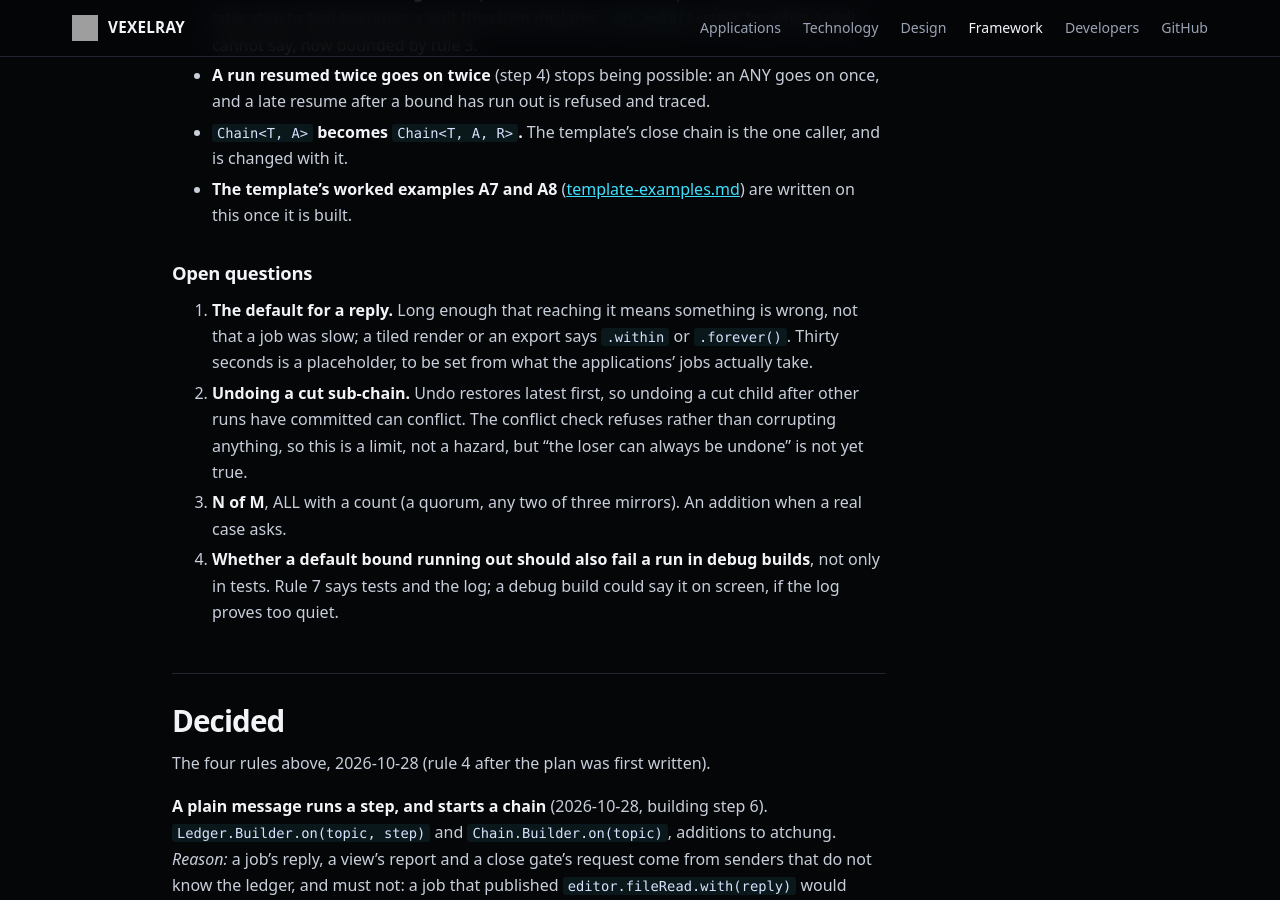
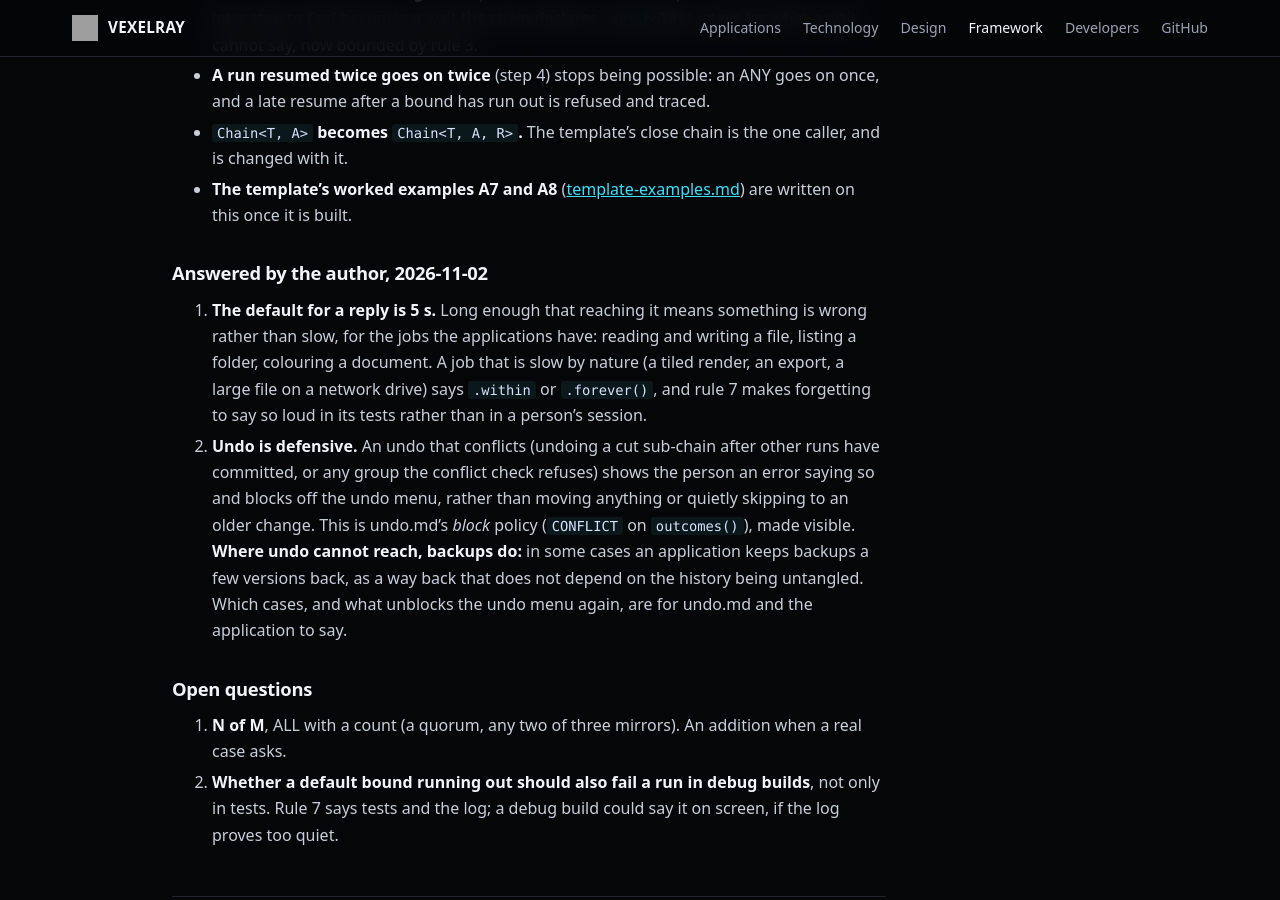
Before and after one commit to sibarum/vexelray-framework, a Jekyll site: the page built from docs/plans/chains.md, in a window 1280 px wide and 900 px high, scrolled down 15389 px. Built offline with Jekyll 4.4.1, drawn with Linux system fonts in a browser that asks for light colours; our own code applies the rules of GitHub Pages for plain Markdown files; some of the changed text lies outside the part shown.

Commit message:
Chains: the author's answers, a 5 s reply default and defensive undo
The default bound for a reply is 5 s; a job slow by nature says within or
forever. An undo that conflicts shows an error and blocks the undo menu
rather than moving anything, and some applications keep backups a few
versions back where undo cannot reach.

Co-Authored-By: Claude Opus 5.5 <noreply@anthropic.com>

```diff
--- a/docs/plans/chains.md
+++ b/docs/plans/chains.md
@@ -414,7 +414,7 @@ Chain.start("close", editor, Editor::closeAsked)
 
    | Waiting for | Default bound | Why |
    | --- | --- | --- |
-   | a reply to a request the run made | a time (`DEFAULT_REPLY`, see open question 1) | a stuck job is the usual invisible hang |
+   | a reply to a request the run made | a time: **5 s** (the author, 2026-11-02; see *Answered*) | a stuck job is the usual invisible hang |
    | a hand-written `out.hold()` | the same time | the forgotten resume |
    | the person, through the framework's dialogs | the dialog: closing it unanswered ends the wait with `Dismissed` | a person may take an hour, and a timeout there would be wrong; the framework already guarantees a dialog an answer, as it answers a close gate exactly once, so the wait is bounded by an event |
    | a chain used as a branch | none of its own: each of its waits has its bound, so it ends | a fixed number of links, each bounded, is bounded |
@@ -439,9 +439,10 @@ Chain.start("close", editor, Editor::closeAsked)
 8. **What cutting off a branch means.** A cut message or time branch: its late arrival goes nowhere, and is traced as
    arriving after its run moved on. A cut chain: it stops at its next wait (a running step is never interrupted), its
    committed changes stay, and its run is in the parent's undo group, so the parent's `.or(TimedOut...)` may undo it.
-   Nothing is undone by itself. *Reason:* a job already running cannot be stopped mid-way, and a chain is atomic per
-   step and a saga as a whole; what a loss should cost is the application's to say, at the one place that handles it.
-   Tracing the late arrival keeps a dropped reply from hiding a bug.
+   Nothing is undone by itself. An undo that conflicts is refused, said, and blocks the undo menu (see *Answered*).
+   *Reason:* a job already running cannot be stopped mid-way, and a chain is atomic per step and a saga as a whole;
+   what a loss should cost is the application's to say, at the one place that handles it. Tracing the late arrival
+   keeps a dropped reply from hiding a bug.
 9. **Which message belongs to which run is decided by where it comes from.** A reply to a request the run made is
    matched by run id, stamped on the request and carried by its reply by the framework, never by the application. Any
    other message (a keystroke, a source's output) is matched by its type. *Reason:* two opens of two files at once
@@ -483,16 +484,23 @@ Chain.start("close", editor, Editor::closeAsked)
 - **The template's worked examples A7 and A8** ([template-examples.md](template-examples.md)) are written on this
   once it is built.
 
+### Answered by the author, 2026-11-02
+
+1. **The default for a reply is 5 s.** Long enough that reaching it means something is wrong rather than slow, for
+   the jobs the applications have: reading and writing a file, listing a folder, colouring a document. A job that
+   is slow by nature (a tiled render, an export, a large file on a network drive) says `.within` or `.forever()`,
+   and rule 7 makes forgetting to say so loud in its tests rather than in a person's session.
+2. **Undo is defensive.** An undo that conflicts (undoing a cut sub-chain after other runs have committed, or any
+   group the conflict check refuses) shows the person an error saying so and blocks off the undo menu, rather than
+   moving anything or quietly skipping to an older change. This is undo.md's *block* policy (`CONFLICT` on
+   `outcomes()`), made visible. **Where undo cannot reach, backups do:** in some cases an application keeps backups
+   a few versions back, as a way back that does not depend on the history being untangled. Which cases, and what
+   unblocks the undo menu again, are for undo.md and the application to say.
+
 ### Open questions
 
-1. **The default for a reply.** Long enough that reaching it means something is wrong, not that a job was slow; a
-   tiled render or an export says `.within` or `.forever()`. Thirty seconds is a placeholder, to be set from what the
-   applications' jobs actually take.
-2. **Undoing a cut sub-chain.** Undo restores latest first, so undoing a cut child after other runs have committed
-   can conflict. The conflict check refuses rather than corrupting anything, so this is a limit, not a hazard, but
-   "the loser can always be undone" is not yet true.
-3. **N of M**, ALL with a count (a quorum, any two of three mirrors). An addition when a real case asks.
-4. **Whether a default bound running out should also fail a run in debug builds**, not only in tests. Rule 7 says
+1. **N of M**, ALL with a count (a quorum, any two of three mirrors). An addition when a real case asks.
+2. **Whether a default bound running out should also fail a run in debug builds**, not only in tests. Rule 7 says
    tests and the log; a debug build could say it on screen, if the log proves too quiet.
 
 ## Decided
```
